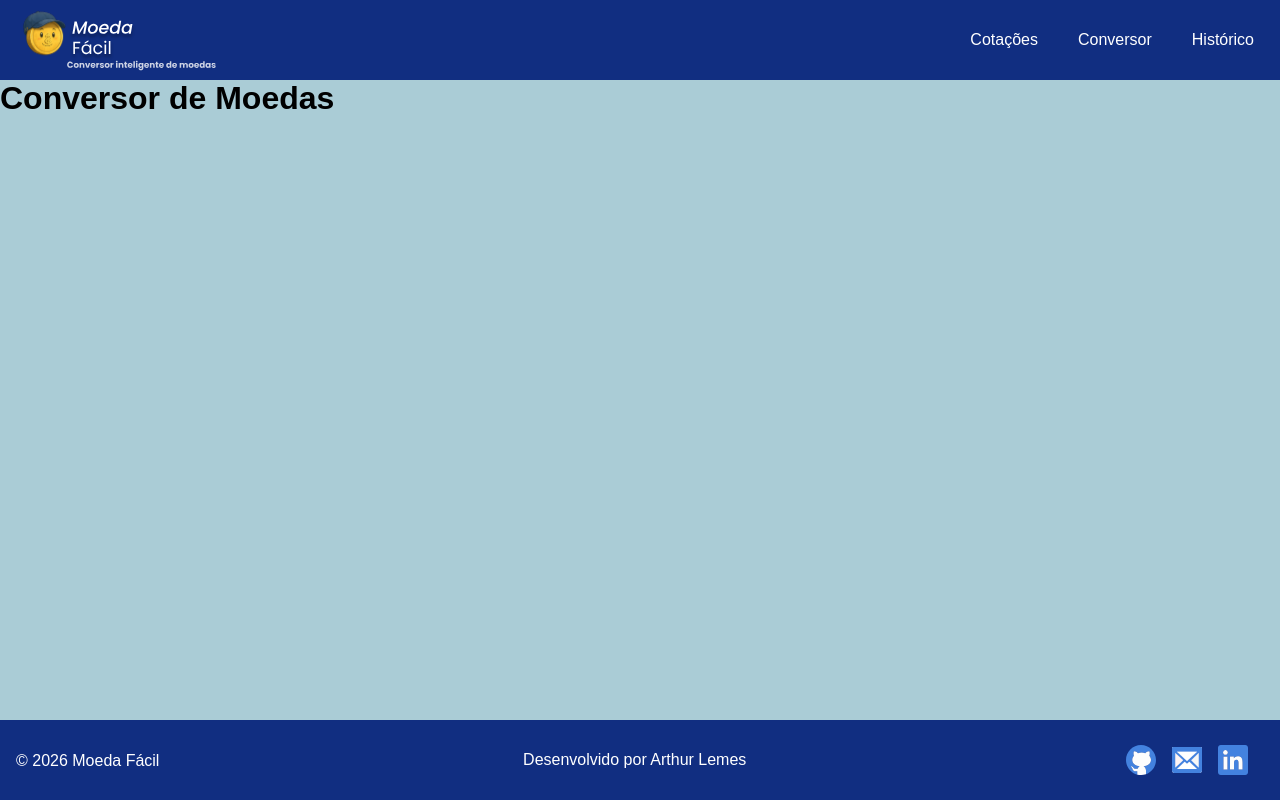
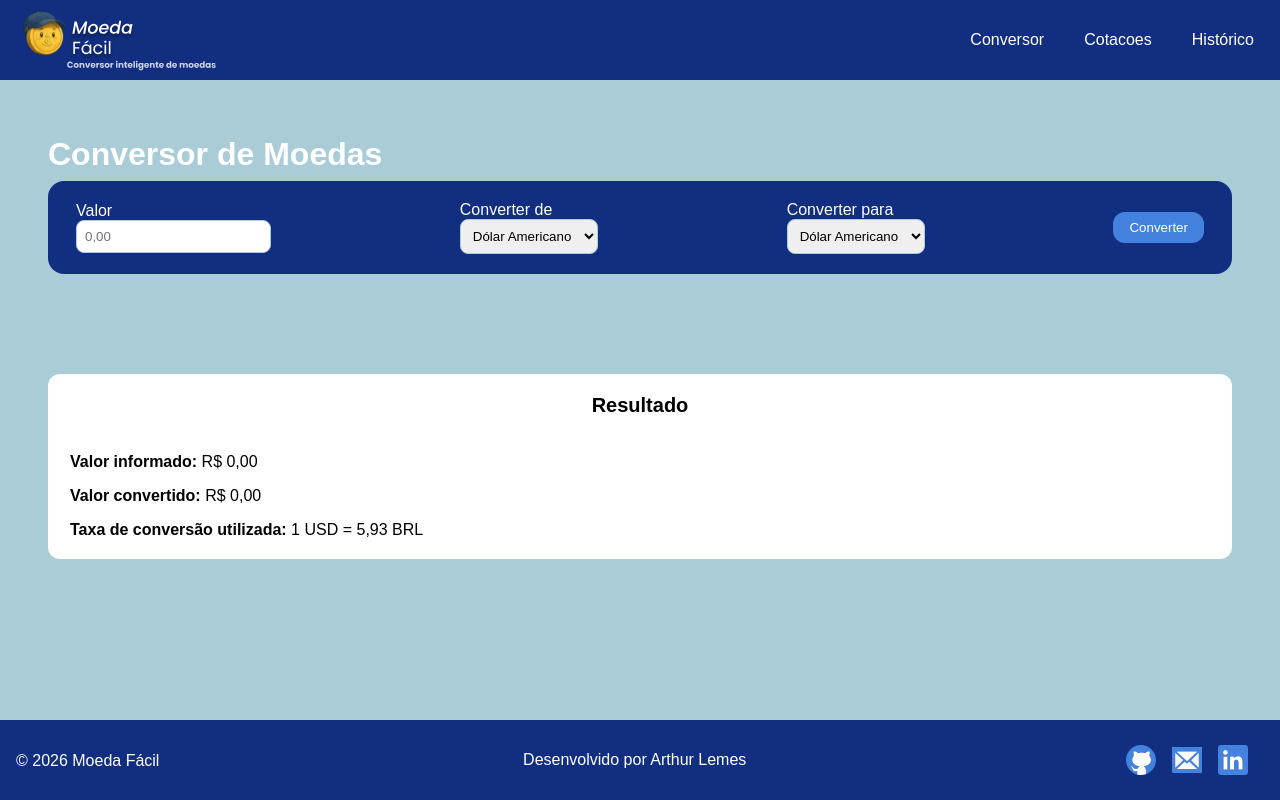
Before and after one commit to arthurp1910/moeda-facil, a React (Vite) app: page /conversor in a window 1280 px wide. Built offline with nearby package versions, Linux system fonts and the light colour scheme.

Commit message:
feat: implement currency converter form and styles

```diff
--- a/src/components/layout/Navbar.tsx
+++ b/src/components/layout/Navbar.tsx
@@ -11,8 +11,8 @@ export default function Navbar() {
         </div>
 
           <div className="menu">
-            <NavLink to="/">Cotações</NavLink>
             <NavLink to="/conversor">Conversor</NavLink>
+            <NavLink to="/">Cotacoes</NavLink>
             <NavLink to="/historico">Histórico</NavLink>
           </div>
     </nav>
--- /dev/null
+++ b/src/pages/CurrencyConverter.css
@@ -0,0 +1,78 @@
+.card{
+    background-color: var(--color-primary);
+    color:var(--color-text-light);
+    padding: 8px;
+    border-radius: 16px;
+    margin: 8px 24px 0 24px;
+}
+form{
+    display: flex;
+    flex-direction: row;
+    gap: 16px;
+    align-items: center;
+    justify-content: space-between;
+    margin: 0 8px;
+    padding: 12px;
+}
+.botao{
+    background-color: var(--color-accent);
+    color: var(--color-text-light);
+    padding: 8px 16px;
+    border-radius: 12px;
+}
+.botao:hover{
+    background-color: var(--color-accent);
+    opacity: 0.8;
+}
+.input-group{
+    display: flex;
+    flex-direction: column;
+    border-radius: 12px;
+    font-size: 16px;
+}
+
+.input-group input, .input-group select{
+    padding: 8px;
+    border-radius: 8px;
+    border: 1px solid var(--color-border);
+}
+
+.titulo h1{
+    color: var(--color-text-light);
+    font-size: 32px;
+    font-weight: 700;
+    display: flex;
+    margin: 32px 24px 0px;
+    padding: 16px 8px 0 0;
+}
+
+.resultado{
+    background-color: var(--color-white);
+    color: var(--color-black);
+    text-align: left;
+    padding: 20px 22px;
+    border-radius: 12px;
+    margin: 100px 24px 0 24px;
+    gap: 8px;
+}
+
+.resultado h3{
+    font-size: 20px;
+    text-align: center;
+    font-weight: 600;
+    padding: 0 22px 36px;
+}
+
+.currencyConverter{
+    display: flex;
+    flex-direction: column;
+    gap: 0 16px;
+    margin: 8px 24px 0 24px;
+    height: 65vh;
+}
+
+.linha{
+    gap: 16px;
+    display: flex;
+    flex-direction: column;
+}
--- a/src/pages/CurrencyConverter.tsx
+++ b/src/pages/CurrencyConverter.tsx
@@ -1,3 +1,47 @@
+import "./CurrencyConverter.css";
 export default function CurrencyConverter() {
-  return <h1>Conversor de Moedas</h1>;
-}
+  return(
+        <section className="currencyConverter">
+          <div className="titulo">
+            <h1>Conversor de Moedas</h1>
+          </div>
+          <div className="card">
+            <form>
+              <div className = "input-group">
+                <label htmlFor="valor">Valor</label>
+                <input type="number" id="valor" placeholder="0,00" />
+              </div>
+
+              <div className = "input-group">
+                <label htmlFor="moedaOrigem">Converter de</label>
+                <select id="moedaOrigem">
+                  <option value="USD">Dólar Americano</option>
+                  <option value="EUR">Euro</option>
+                  <option value="BRL">Real Brasileiro</option>
+                </select>
+              </div>
+
+              <div className = "input-group">
+                <label htmlFor="moedaDestino">Converter para</label>
+                <select id="moedaDestino">
+                  <option value="USD">Dólar Americano</option>
+                  <option value="EUR">Euro</option>
+                  <option value="BRL">Real Brasileiro</option>
+                </select>
+              </div>
+
+              <button className="botao" type="submit">Converter</button>
+            </form>
+          </div>
+
+          <div className="resultado">
+            <h3>Resultado</h3>
+              <div className="linha">
+                <p><strong>Valor informado:</strong> R$ 0,00</p>
+                <p><strong>Valor convertido:</strong> R$ 0,00</p>
+                <p><strong>Taxa de conversão utilizada:</strong> 1 USD = 5,93 BRL</p>
+              </div>
+          </div>
+        </section>
+      );
+    }
```
Also changed, not shown: src/components/layout/Footer.tsx (line endings or trailing spaces).
